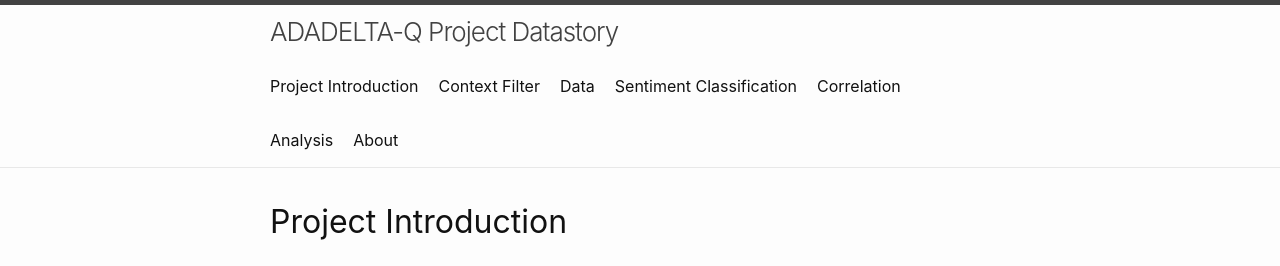
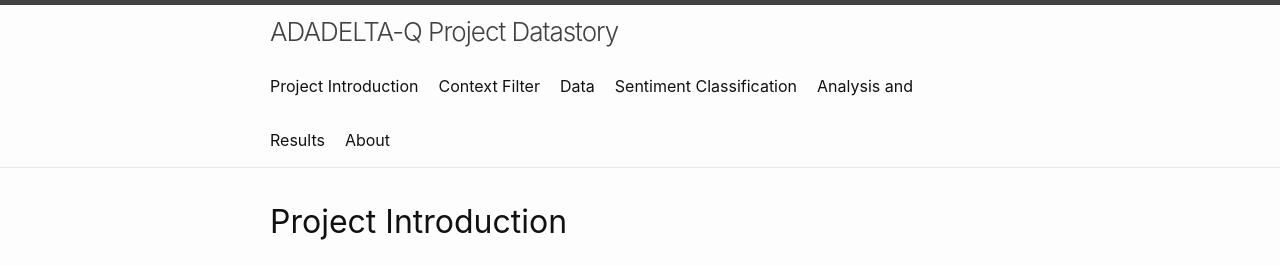
Before and after one commit to sreding/adadeltaq-finstory, a Jekyll site: the page built from index.markdown, in a window 1280 px wide. Shown: the top 266 px of the page. Built offline with Jekyll 4.4.1, drawn with Linux system fonts in a browser that asks for light colours.

Commit message:
Update correlation_analysis.markdown

```diff
--- a/correlation_analysis.markdown
+++ b/correlation_analysis.markdown
@@ -3,7 +3,7 @@
 # To modify the layout, see https://jekyllrb.com/docs/themes/#overriding-theme-defaults
 
 layout: home
-title: Correlation Analysis
+title: Analysis and Results
 order: 5
 ---
 
```
